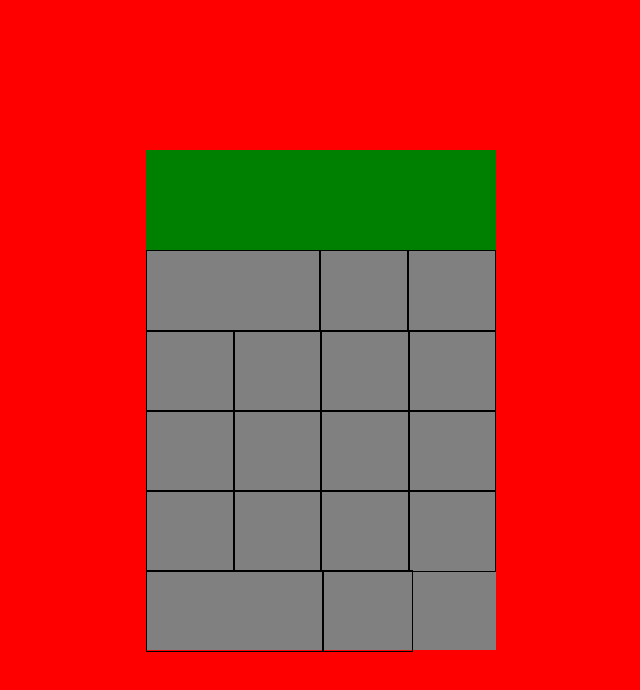
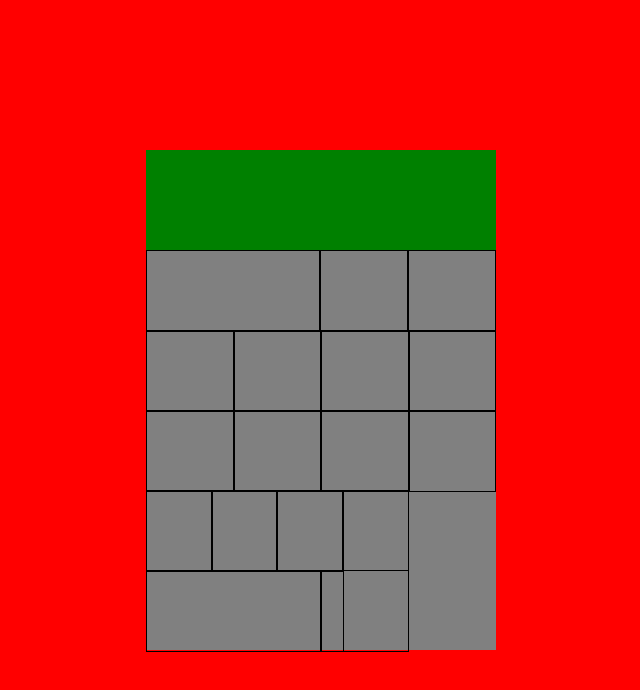
Before and after one commit to YariPL/react-calculator, a React (Create React App) app: page / in a window 1280 px wide. Shown: the top 690 px of the page, without its empty margins (319-959 px from the left). Built offline with nearby package versions, Linux system fonts and the light colour scheme.

Commit message:
finished grid

```diff
--- a/src/App.css
+++ b/src/App.css
@@ -22,7 +22,9 @@ body {
   .App .Buttons {
     height: 80%;
     width: 100%;
-    background: gray; }
+    background: gray;
+    display: flex;
+    flex-wrap: wrap; }
     .App .Buttons .row {
       height: 20%;
       width: 100%;
@@ -37,5 +39,17 @@ body {
         width: 50%; }
       .App .Buttons .row .zero {
         width: 50%; }
+    .App .Buttons .rowSpecial {
+      width: 75%; }
+      .App .Buttons .rowSpecial div {
+        width: 25%; }
+      .App .Buttons .rowSpecial .zero {
+        width: 67%; }
+      .App .Buttons .rowSpecial .dot {
+        width: 33%; }
+      .App .Buttons .rowSpecial .equal {
+        height: 200%;
+        width: 25%;
+        border: 1px solid; }
 
 /*# sourceMappingURL=App.css.map */
--- a/src/App.js
+++ b/src/App.js
@@ -56,24 +56,25 @@ class Buttons extends Component {
           <div className='plus'>
           </div>
         </div>
-        <div className='row row4'>
+        <div className='row rowSpecial'>
           <div className='one'>
           </div>
           <div className='two'>
           </div>
           <div className='three'>
           </div>
-          <div className='equal'>
+         <div className='equal'>
           </div>
         </div>
-        <div className='row row5'>
+
+        <div className='row rowSpecial'>
           <div className='zero'>
           </div>
           <div className='dot'>
           </div>
         </div>
 
-      </div>
+        </div>
     )
   }
 }
--- a/src/App.scss
+++ b/src/App.scss
@@ -25,6 +25,8 @@ body {
 		height: 80%;
 		width: 100%;
 		background: gray;
+		display: flex;
+		flex-wrap: wrap;
 		.row {
 			height: 20%;
 			width:100%;
@@ -43,10 +45,26 @@ body {
 			.zero {
 				width: 50%;
 			}
+
+		}
+		.rowSpecial {
+			width: 75%;
+			div{
+				width: 25%;
+			}
+			.zero {
+				width: 67%;
+			}
+			.dot {
+				width: 33%;
+			}
 			.equal {
-
+				height: 200%;
+				width: 25%;
+				border: 1px solid;
 			}
 		}
+
 	}
 
 }
```
Also changed, not shown: 1 other file (tests, documents, lock files or other folders).
